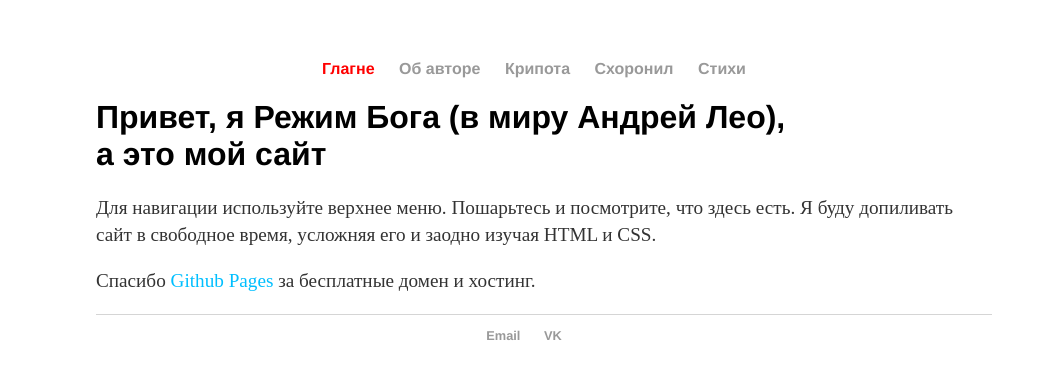
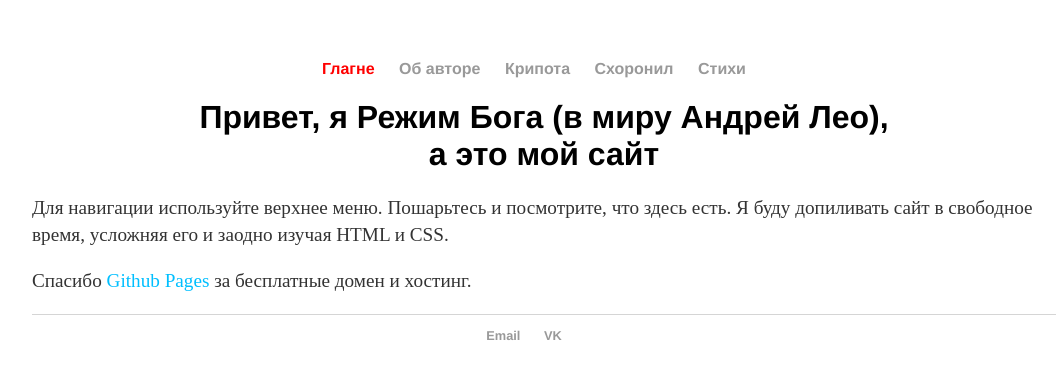
Before and after one commit to G0DMD/G0DMD.github.io, a Jekyll site: the page built from index.html, in a window 1280 px wide. Shown: the top 379 px of the page, without its empty margins (96-1159 px from the left). Built offline with Jekyll 4.4.1, drawn with Linux system fonts in a browser that asks for light colours.

Commit message:
Update main.css

```diff
--- a/css/main.css
+++ b/css/main.css
@@ -1,6 +1,6 @@
 body {
     margin: 60px auto;
-    width: 70%;
+    width: 80%;
 }
 nav ul, footer ul {
     font-family:'Helvetica', 'Arial', 'Sans-Serif';
@@ -23,6 +23,7 @@ a:hover {
 h1 {
     font-size: 2em;
     font-family:'Helvetica', 'Arial', 'Sans-Serif';
+    text-align: center;
 
 }
 p {
```
